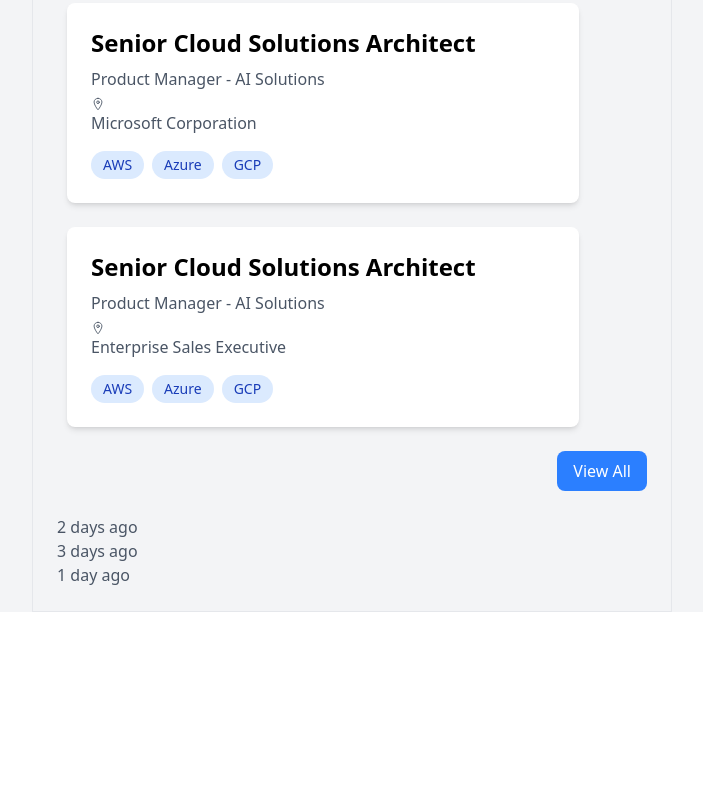
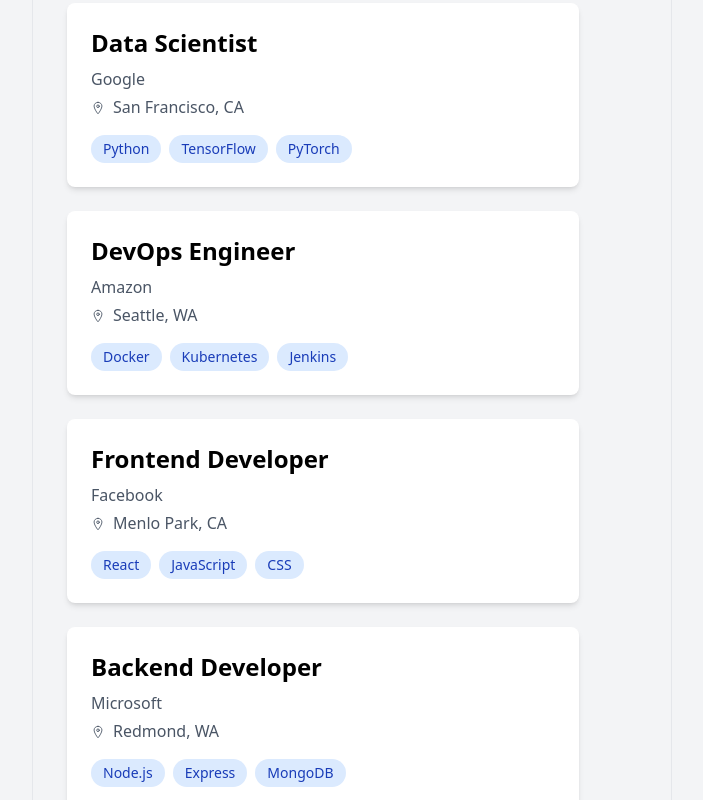
Before and after one commit to Indranil102/HackTech, a React (Vite) app: page / in a window 1280 px wide. Shown: the part 600-1400 px from the top of the page, without its empty margins (168-871 px from the left). Before the commit the page ends 1212 px from the top, so only its background shows below. Built offline with nearby package versions, Linux system fonts and the light colour scheme.

Commit message:
searching functionality

```diff
--- a/src/Components/Navbar/Navbar.jsx
+++ b/src/Components/Navbar/Navbar.jsx
@@ -1,5 +1,6 @@
-
+import Login from '../login/Login'
 import logo from'../../assets/logo.png'
+import {Link} from 'react-router-dom'
 import { CiBellOn } from "react-icons/ci";
 const Navbar = () => {
   return (
@@ -19,7 +20,7 @@
       </div>
       <div className="flex items-center space-x-4 ml-[700px] cursor-pointer">
         {<CiBellOn  size={35}/>}
-        <button className="w-[90px] h-[40px] bg-blue-800 rounded text-xl text-amber-50">Login</button>
+        <Link to={Login}><button className="w-[90px] h-[40px] bg-blue-800 rounded text-xl text-amber-50">Login</button></Link>
       </div>
     </div>
   )
--- a/src/page/Home/Home.jsx
+++ b/src/page/Home/Home.jsx
@@ -1,94 +1,465 @@
 import { useState } from "react";
 import { CiSearch } from "react-icons/ci";
 import { IoLocationOutline } from "react-icons/io5";
+
 const Home = () => {
   const [selectedButton, setSelectedButton] = useState(null);
+  const [searchQuery, setSearchQuery] = useState("");
+
+  // Sample job data
+  const jobData = [
+    {
+      id: 1,
+      title: "Senior Cloud Solutions Architect",
+      company: "Accenture Technology",
+      location: "New York, USA",
+      skills: ["AWS", "Azure", "GCP"],
+    },
+    {
+      id: 2,
+      title: "Data Scientist",
+      company: "Google",
+      location: "San Francisco, CA",
+      skills: ["Python", "TensorFlow", "PyTorch"],
+    },
+    {
+      id: 3,
+      title: "DevOps Engineer",
+      company: "Amazon",
+      location: "Seattle, WA",
+      skills: ["Docker", "Kubernetes", "Jenkins"],
+    },
+    {
+      id: 4,
+      title: "Frontend Developer",
+      company: "Facebook",
+      location: "Menlo Park, CA",
+      skills: ["React", "JavaScript", "CSS"],
+    },
+    {
+      id: 5,
+      title: "Backend Developer",
+      company: "Microsoft",
+      location: "Redmond, WA",
+      skills: ["Node.js", "Express", "MongoDB"],
+    },
+    {
+      id: 6,
+      title: "Full Stack Developer",
+      company: "Netflix",
+      location: "Los Gatos, CA",
+      skills: ["React", "Node.js", "GraphQL"],
+    },
+    {
+      id: 7,
+      title: "Machine Learning Engineer",
+      company: "OpenAI",
+      location: "San Francisco, CA",
+      skills: ["Python", "TensorFlow", "PyTorch"],
+    },
+    {
+      id: 8,
+      title: "Cybersecurity Analyst",
+      company: "IBM",
+      location: "Armonk, NY",
+      skills: ["SIEM", "Firewalls", "Encryption"],
+    },
+    {
+      id: 9,
+      title: "Cloud Engineer",
+      company: "Oracle",
+      location: "Austin, TX",
+      skills: ["AWS", "Azure", "Terraform"],
+    },
+    {
+      id: 10,
+      title: "Software Engineer",
+      company: "Apple",
+      location: "Cupertino, CA",
+      skills: ["Swift", "Objective-C", "Xcode"],
+    },
+    {
+      id: 11,
+      title: "Mobile Developer",
+      company: "Uber",
+      location: "San Francisco, CA",
+      skills: ["Kotlin", "Swift", "Flutter"],
+    },
+    {
+      id: 12,
+      title: "Data Engineer",
+      company: "Twitter",
+      location: "San Francisco, CA",
+      skills: ["Hadoop", "Spark", "Kafka"],
+    },
+    {
+      id: 13,
+      title: "AI Research Scientist",
+      company: "DeepMind",
+      location: "London, UK",
+      skills: ["Neural Networks", "NLP", "Computer Vision"],
+    },
+    {
+      id: 14,
+      title: "Blockchain Developer",
+      company: "Coinbase",
+      location: "San Francisco, CA",
+      skills: ["Solidity", "Ethereum", "Hyperledger"],
+    },
+    {
+      id: 15,
+      title: "Product Manager",
+      company: "Slack",
+      location: "San Francisco, CA",
+      skills: ["Agile", "Scrum", "JIRA"],
+    },
+    {
+      id: 16,
+      title: "UX Designer",
+      company: "Adobe",
+      location: "San Jose, CA",
+      skills: ["Figma", "Sketch", "Adobe XD"],
+    },
+    {
+      id: 17,
+      title: "QA Engineer",
+      company: "Spotify",
+      location: "Stockholm, Sweden",
+      skills: ["Selenium", "JUnit", "Cypress"],
+    },
+    {
+      id: 18,
+      title: "Network Engineer",
+      company: "Cisco",
+      location: "San Jose, CA",
+      skills: ["Cisco", "Firewalls", "VPN"],
+    },
+    {
+      id: 19,
+      title: "Database Administrator",
+      company: "SAP",
+      location: "Walldorf, Germany",
+      skills: ["MySQL", "PostgreSQL", "Oracle"],
+    },
+    {
+      id: 20,
+      title: "System Administrator",
+      company: "Dell",
+      location: "Round Rock, TX",
+      skills: ["Linux", "Windows Server", "VMware"],
+    },
+    {
+      id: 21,
+      title: "Technical Writer",
+      company: "GitHub",
+      location: "San Francisco, CA",
+      skills: ["Markdown", "Confluence", "GitBook"],
+    },
+    {
+      id: 22,
+      title: "Business Analyst",
+      company: "Salesforce",
+      location: "San Francisco, CA",
+      skills: ["SQL", "Tableau", "Excel"],
+    },
+    {
+      id: 23,
+      title: "IT Support Specialist",
+      company: "HP",
+      location: "Palo Alto, CA",
+      skills: ["Troubleshooting", "Active Directory", "Ticketing Systems"],
+    },
+    {
+      id: 24,
+      title: "Game Developer",
+      company: "Epic Games",
+      location: "Cary, NC",
+      skills: ["Unity", "C#", "Unreal Engine"],
+    },
+    {
+      id: 25,
+      title: "AI Product Manager",
+      company: "Tesla",
+      location: "Palo Alto, CA",
+      skills: ["AI/ML", "Product Roadmap", "Agile"],
+    },
+    {
+      id: 26,
+      title: "Cloud Security Engineer",
+      company: "Dropbox",
+      location: "San Francisco, CA",
+      skills: ["AWS Security", "Azure Security", "GCP Security"],
+    },
+    {
+      id: 27,
+      title: "Data Analyst",
+      company: "LinkedIn",
+      location: "Sunnyvale, CA",
+      skills: ["SQL", "Power BI", "Excel"],
+    },
+    {
+      id: 28,
+      title: "AI Engineer",
+      company: "NVIDIA",
+      location: "Santa Clara, CA",
+      skills: ["Python", "TensorFlow", "PyTorch"],
+    },
+    {
+      id: 29,
+      title: "Cloud Architect",
+      company: "Red Hat",
+      location: "Raleigh, NC",
+      skills: ["AWS", "Azure", "GCP"],
+    },
+    {
+      id: 30,
+      title: "Software Architect",
+      company: "Intel",
+      location: "Santa Clara, CA",
+      skills: ["Microservices", "REST APIs", "Java"],
+    },
+    {
+      id: 31,
+      title: "Mobile App Developer",
+      company: "Snap Inc.",
+      location: "Santa Monica, CA",
+      skills: ["Swift", "Kotlin", "Flutter"],
+    },
+    {
+      id: 32,
+      title: "Data Scientist",
+      company: "Airbnb",
+      location: "San Francisco, CA",
+      skills: ["Python", "R", "Pandas"],
+    },
+    {
+      id: 33,
+      title: "DevOps Engineer",
+      company: "Lyft",
+      location: "San Francisco, CA",
+      skills: ["Docker", "Kubernetes", "Jenkins"],
+    },
+    {
+      id: 34,
+      title: "Frontend Developer",
+      company: "Pinterest",
+      location: "San Francisco, CA",
+      skills: ["React", "JavaScript", "CSS"],
+    },
+    {
+      id: 35,
+      title: "Backend Developer",
+      company: "Square",
+      location: "San Francisco, CA",
+      skills: ["Node.js", "Express", "MongoDB"],
+    },
+    {
+      id: 36,
+      title: "Full Stack Developer",
+      company: "Shopify",
+      location: "Ottawa, Canada",
+      skills: ["React", "Node.js", "PostgreSQL"],
+    },
+    {
+      id: 37,
+      title: "Cybersecurity Analyst",
+      company: "Palantir",
+      location: "Palo Alto, CA",
+      skills: ["SIEM", "Firewalls", "Encryption"],
+    },
+    {
+      id: 38,
+      title: "Cloud Engineer",
+      company: "Twilio",
+      location: "San Francisco, CA",
+      skills: ["Terraform", "Ansible", "CI/CD"],
+    },
+    {
+      id: 39,
+      title: "Software Engineer",
+      company: "Zoom",
+      location: "San Jose, CA",
+      skills: ["Java", "Spring Boot", "Microservices"],
+    },
+    {
+      id: 40,
+      title: "Mobile Developer",
+      company: "TikTok",
+      location: "Los Angeles, CA",
+      skills: ["Swift", "Kotlin", "Flutter"],
+    },
+    {
+      id: 41,
+      title: "Data Engineer",
+      company: "Stripe",
+      location: "San Francisco, CA",
+      skills: ["Hadoop", "Spark", "Kafka"],
+    },
+    {
+      id: 42,
+      title: "AI Research Scientist",
+      company: "Baidu",
+      location: "Beijing, China",
+      skills: ["Neural Networks", "NLP", "Computer Vision"],
+    },
+    {
+      id: 43,
+      title: "Blockchain Developer",
+      company: "Binance",
+      location: "Malta",
+      skills: ["Solidity", "Ethereum", "Hyperledger"],
+    },
+    {
+      id: 44,
+      title: "Product Manager",
+      company: "Asana",
+      location: "San Francisco, CA",
+      skills: ["Agile", "Scrum", "JIRA"],
+    },
+    {
+      id: 45,
+      title: "UX Designer",
+      company: "Figma",
+      location: "San Francisco, CA",
+      skills: ["Figma", "Sketch", "Adobe XD"],
+    },
+    {
+      id: 46,
+      title: "QA Engineer",
+      company: "Atlassian",
+      location: "Sydney, Australia",
+      skills: ["Selenium", "JUnit", "Cypress"],
+    },
+    {
+      id: 47,
+      title: "Network Engineer",
+      company: "Juniper Networks",
+      location: "Sunnyvale, CA",
+      skills: ["Cisco", "Firewalls", "VPN"],
+    },
+    {
+      id: 48,
+      title: "Database Administrator",
+      company: "MongoDB Inc.",
+      location: "New York, USA",
+      skills: ["MySQL", "PostgreSQL", "Oracle"],
+    },
+    {
+      id: 49,
+      title: "System Administrator",
+      company: "VMware",
+      location: "Palo Alto, CA",
+      skills: ["Linux", "Windows Server", "VMware"],
+    },
+    {
+      id: 50,
+      title: "Technical Writer",
+      company: "GitLab",
+      location: "San Francisco, CA",
+      skills: ["Markdown", "Confluence", "GitBook"],
+    },
+  ];
+
+  // Filter jobs based on search query
+  const filteredJobs = jobData.filter((job) => {
+    const matchesCompany = job.company
+      .toLowerCase()
+      .includes(searchQuery.toLowerCase());
+    const matchesSkills = job.skills.some((skill) =>
+      skill.toLowerCase().includes(searchQuery.toLowerCase())
+    );
+    return matchesCompany || matchesSkills;
+  });
+
   // Function to handle button click
   const handleClick = (buttonId) => {
     setSelectedButton(buttonId);
   };
+
   return (
     <div className="bg-gray-100">
-    <div className="ml-[230px] mt-[20px]  h-[18vh] shadow-lg w-[70vw] bg-white relative">
-      <div className="ml-[20px] flex flex-col mt-2 w-full absolute  ">
+      <div className="ml-[230px] mt-[20px] h-[18vh] shadow-lg w-[70vw] bg-white relative">
+        <div className="ml-[20px] flex flex-col mt-2 w-full">
+          <div className="flex">
             <input
               type="text"
               placeholder="Search for products (e.g., Salesforce, AWS)"
-          className="ml-[12px] w-[65vw] mt-[10px] h-[40px] placeholder:w-[60px] placeholder:text-gray-500  pl-[10px] relative border border-gray-300 "
+              className="ml-[12px] w-[65vw] mt-[10px] h-[40px] placeholder:w-[60vw] placeholder:text-gray-500 pl-[10px] relative border border-gray-300"
+              name="search"
+              value={searchQuery}
+              onChange={(e) => setSearchQuery(e.target.value)}
             />
-        <CiSearch className="absolute ml-[20px] mt-4  cursor-pointer" size={30}/>
+            <CiSearch
+              className="ml-[-30px] mt-4 cursor-pointer"
+              size={30}
+            />
+          </div>
+
           <div className="ml-[20px] mt-4 flex gap-6">
             <button
               className={`p-2 rounded-[10px] flex items-center justify-center transition-colors w-[80px] h-[40px] text-xl font-medium cursor-pointer ${
-        selectedButton === 1 ? "bg-blue-500" : "border border-black bg-transparent"
+                selectedButton === 1
+                  ? "bg-blue-500"
+                  : "border border-black bg-transparent"
               }`}
-      onClick={handleClick}
+              onClick={() => handleClick(1)}
             >
               All
             </button>
             <button
               className={`p-2 rounded-[10px] flex items-center justify-center transition-colors w-[120px] h-[40px] text-xl font-medium cursor-pointer ${
-        selectedButton === 2 ? "bg-blue-500" : "border border-black bg-transparent"
+                selectedButton === 2
+                  ? "bg-blue-500"
+                  : "border border-black bg-transparent"
               }`}
-      onClick={handleClick}
+              onClick={() => handleClick(2)}
             >
               Job Posting
             </button>
             <button
               className={`p-2 rounded-[10px] flex items-center justify-center transition-colors w-[120px] h-[40px] text-xl font-medium cursor-pointer ${
-        selectedButton === 2 ? "bg-blue-500" : "border border-black bg-transparent"
+                selectedButton === 3
+                  ? "bg-blue-500"
+                  : "border border-black bg-transparent"
               }`}
-      onClick={handleClick}
+              onClick={() => handleClick(3)}
             >
               Tinder
             </button>
-
           </div>
         </div>
       </div>
 
-
       <div className="mt-[40px] p-6 bg-gray-100 border-1 border-gray-200 w-[50%] ml-[200px]">
-<div className="flex ">
+        <div className="flex">
           <h1 className="text-3xl font-bold mb-6 ml-6">Job Postings</h1>
           <h3 className="ml-[430px]">See all</h3>
         </div>
 
-{/* Job Card 1 */}
-<div className="ml-[10px] bg-white p-6 rounded-lg shadow-md mb-6 w-[40vw]">
-  <h2 className="text-2xl font-semibold mb-2">Senior Cloud Solutions Architect</h2>
-  <p className="text-gray-600 mb-1">Accenture Technology</p>
-  <p className="text-gray-600 mb-4 flex "><IoLocationOutline size={14} className="mr-2 mt-1.5" />New York, USA</p>
+        {/* Display filtered job cards */}
+        {filteredJobs.map((job) => (
+          <div
+            key={job.id}
+            className="ml-[10px] bg-white p-6 rounded-lg shadow-md mb-6 w-[40vw]"
+          >
+            <h2 className="text-2xl font-semibold mb-2">{job.title}</h2>
+            <p className="text-gray-600 mb-1">{job.company}</p>
+            <p className="text-gray-600 mb-4 flex">
+              <IoLocationOutline size={14} className="mr-2 mt-1.5" />
+              {job.location}
+            </p>
             <div className="flex gap-2">
-    <span className="bg-blue-100 text-blue-800 px-3 py-1 rounded-full text-sm">AWS</span>
-    <span className="bg-blue-100 text-blue-800 px-3 py-1 rounded-full text-sm">Azure</span>
-    <span className="bg-blue-100 text-blue-800 px-3 py-1 rounded-full text-sm">GCP</span>
+              {job.skills.map((skill, index) => (
+                <span
+                  key={index}
+                  className="bg-blue-100 text-blue-800 px-3 py-1 rounded-full text-sm"
+                >
+                  {skill}
+                </span>
+              ))}
             </div>
           </div>
-
-{/* Job Card 2 */}
-<div className="ml-[10px] bg-white p-6 rounded-lg shadow-md mb-6 w-[40vw]">
-  <h2 className="text-2xl font-semibold mb-2">Senior Cloud Solutions Architect</h2>
-  <p className="text-gray-600 mb-1">Product Manager - AI Solutions</p>
-  <p className="text-gray-600 mb-4"><IoLocationOutline size={14} className="mr-2 mt-1.5" />Microsoft Corporation</p>
-  <div className="flex gap-2">
-    <span className="bg-blue-100 text-blue-800 px-3 py-1 rounded-full text-sm">AWS</span>
-    <span className="bg-blue-100 text-blue-800 px-3 py-1 rounded-full text-sm">Azure</span>
-    <span className="bg-blue-100 text-blue-800 px-3 py-1 rounded-full text-sm">GCP</span>
-  </div>
-</div>
-
-{/* Job Card 3 */}
-<div className="ml-[10px] bg-white p-6 rounded-lg shadow-md mb-6 w-[40vw]">
-  <h2 className="text-2xl font-semibold mb-2">Senior Cloud Solutions Architect</h2>
-  <p className="text-gray-600 mb-1">Product Manager - AI Solutions</p>
-  <p className="text-gray-600 mb-4"><IoLocationOutline size={14} className="mr-2 mt-1.5" />Enterprise Sales Executive</p>
-  <div className="flex gap-2">
-    <span className="bg-blue-100 text-blue-800 px-3 py-1 rounded-full text-sm">AWS</span>
-    <span className="bg-blue-100 text-blue-800 px-3 py-1 rounded-full text-sm">Azure</span>
-    <span className="bg-blue-100 text-blue-800 px-3 py-1 rounded-full text-sm">GCP</span>
-  </div>
-</div>
+        ))}
 
         {/* View All Button */}
         <div className="flex justify-end">
```
Lines whose indentation alone changed are shown as unchanged.
